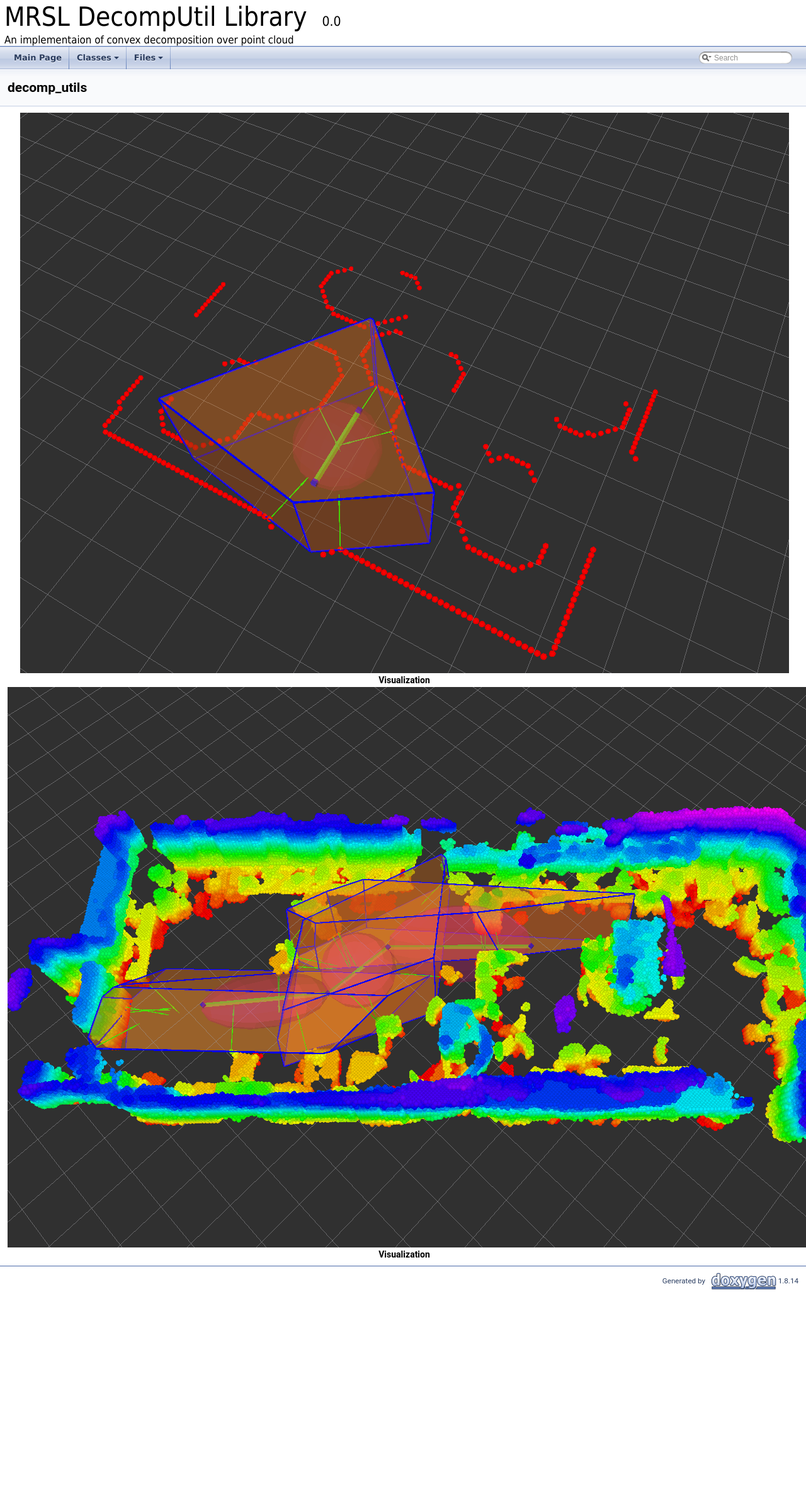
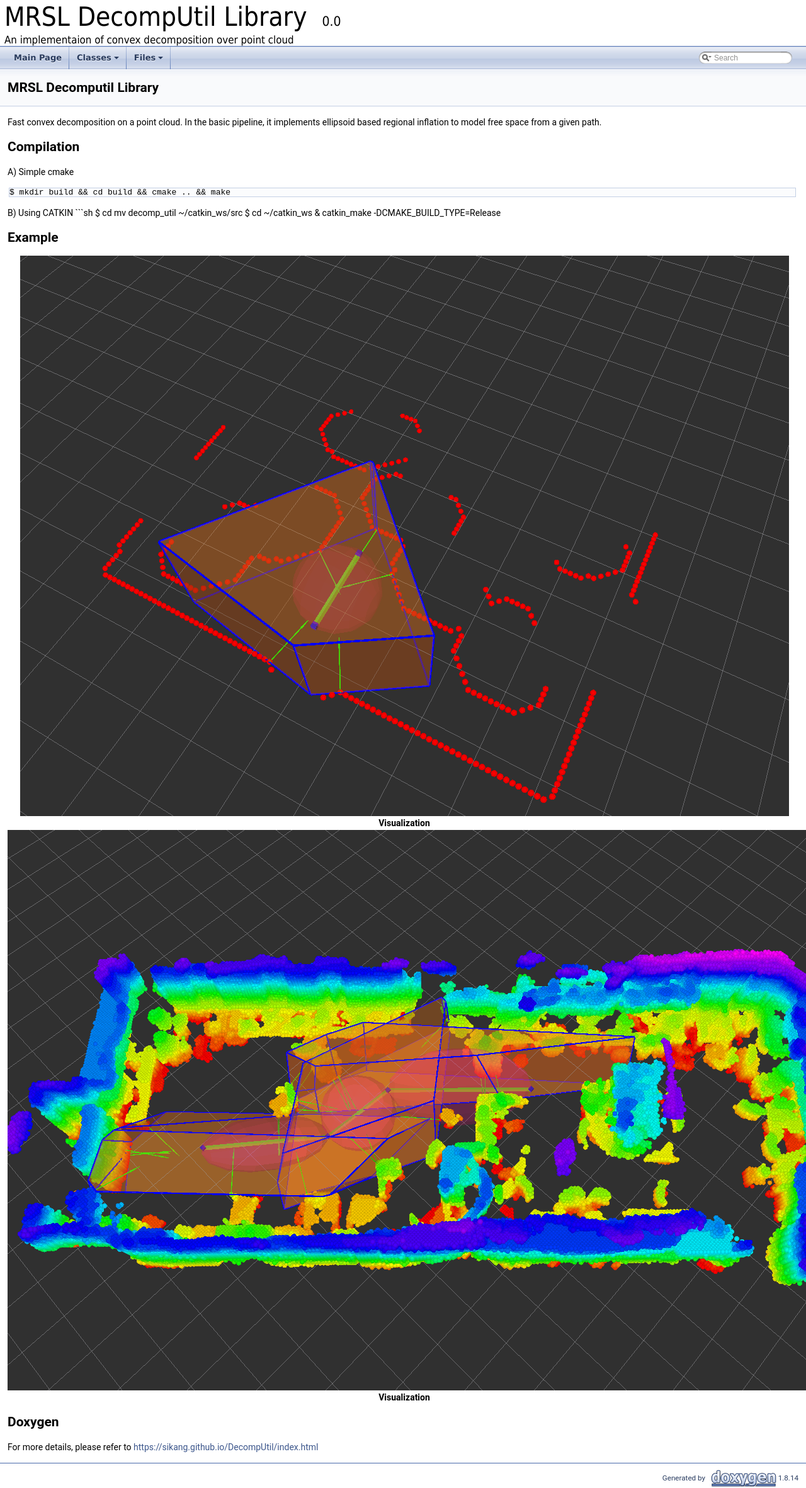
Before and after one commit to sikang/DecompUtil, a plain HTML site: page docs/index.html in a window 1280 px wide. Shown: the top 2363 px of the page at 63% size. Before the commit the page ends 2050 px from the top, so only its background shows below. Drawn offline with Linux system fonts and the light colour scheme.

Commit message:
add doxygen

````diff
--- a/docs/index.html
+++ b/docs/index.html
@@ -5,7 +5,7 @@
 <meta http-equiv="X-UA-Compatible" content="IE=9"/>
 <meta name="generator" content="Doxygen 1.8.14"/>
 <meta name="viewport" content="width=device-width, initial-scale=1"/>
-<title>MRSL DecompUtil Library: decomp_utils</title>
+<title>MRSL DecompUtil Library: MRSL Decomputil Library</title>
 <link href="tabs.css" rel="stylesheet" type="text/css"/>
 <script type="text/javascript" src="jquery.js"></script>
 <script type="text/javascript" src="dynsections.js"></script>
@@ -61,10 +61,14 @@ $(function() {
 
 <div class="header">
   <div class="headertitle">
-<div class="title">decomp_utils </div>  </div>
+<div class="title">MRSL Decomputil Library </div>  </div>
 </div><!--header-->
 <div class="contents">
-<div class="textblock"><div class="image">
+<div class="textblock"><p>Fast convex decomposition on a point cloud. In the basic pipeline, it implements ellipsoid based regional inflation to model free space from a given path.</p>
+<h2>Compilation</h2>
+<p>A) Simple cmake </p><div class="fragment"><div class="line">$ mkdir build &amp;&amp; cd build &amp;&amp; cmake .. &amp;&amp; make</div></div><!-- fragment --><p>B) Using CATKIN ```sh $ cd mv decomp_util ~/catkin_ws/src $ cd ~/catkin_ws &amp; catkin_make -DCMAKE_BUILD_TYPE=Release</p>
+<h2>Example</h2>
+<div class="image">
 <img src="sample1.png" alt="sample1.png"/>
 <div class="caption">
 Visualization</div></div>
@@ -72,6 +76,8 @@ Visualization</div></div>
 <img src="sample2.png" alt="sample2.png"/>
 <div class="caption">
 Visualization</div></div>
+ <h2>Doxygen</h2>
+<p>For more details, please refer to <a href="https://sikang.github.io/DecompUtil/index.html">https://sikang.github.io/DecompUtil/index.html</a> </p>
 </div></div><!-- contents -->
 <!-- start footer part -->
 <hr class="footer"/><address class="footer"><small>
--- a/docs/search/all_2.js
+++ b/docs/search/all_2.js
@@ -2,6 +2,5 @@ var searchData=
 [
   ['data_5ftype_2eh',['data_type.h',['../data__type_8h.html',1,'']]],
   ['data_5futils_2eh',['data_utils.h',['../data__utils_8h.html',1,'']]],
-  ['decimal_5ft',['decimal_t',['../data__type_8h.html#a7c99d9360fc6cac2762b786e2fb52266',1,'data_type.h']]],
-  ['decomp_5futils',['decomp_utils',['../index.html',1,'']]]
+  ['decimal_5ft',['decimal_t',['../data__type_8h.html#a7c99d9360fc6cac2762b786e2fb52266',1,'data_type.h']]]
 ];
--- a/docs/search/all_7.js
+++ b/docs/search/all_7.js
@@ -1,5 +1,6 @@
 var searchData=
 [
+  ['mrsl_20decomputil_20library',['MRSL Decomputil Library',['../index.html',1,'']]],
   ['mat2f',['Mat2f',['../data__type_8h.html#a227812175d5d72f8ddf60fd47ed9d3ee',1,'data_type.h']]],
   ['mat3f',['Mat3f',['../data__type_8h.html#afcf06f64a885e93ef5fd2db02b0712f4',1,'data_type.h']]],
   ['mat4f',['Mat4f',['../data__type_8h.html#a3929c689b1a78d8c124ce1a14e79c950',1,'data_type.h']]],
--- a/docs/search/pages_0.js
+++ b/docs/search/pages_0.js
@@ -1,4 +1,4 @@
 var searchData=
 [
-  ['decomp_5futils',['decomp_utils',['../index.html',1,'']]]
+  ['mrsl_20decomputil_20library',['MRSL Decomputil Library',['../index.html',1,'']]]
 ];
--- a/docs/search/searchdata.js
+++ b/docs/search/searchdata.js
@@ -6,7 +6,7 @@ var indexSectionsWithContent =
   3: "ct",
   4: "adempqv",
   5: "at",
-  6: "d"
+  6: "m"
 };
 
 var indexSectionNames =
````
Also changed, not shown: 2 other files.
